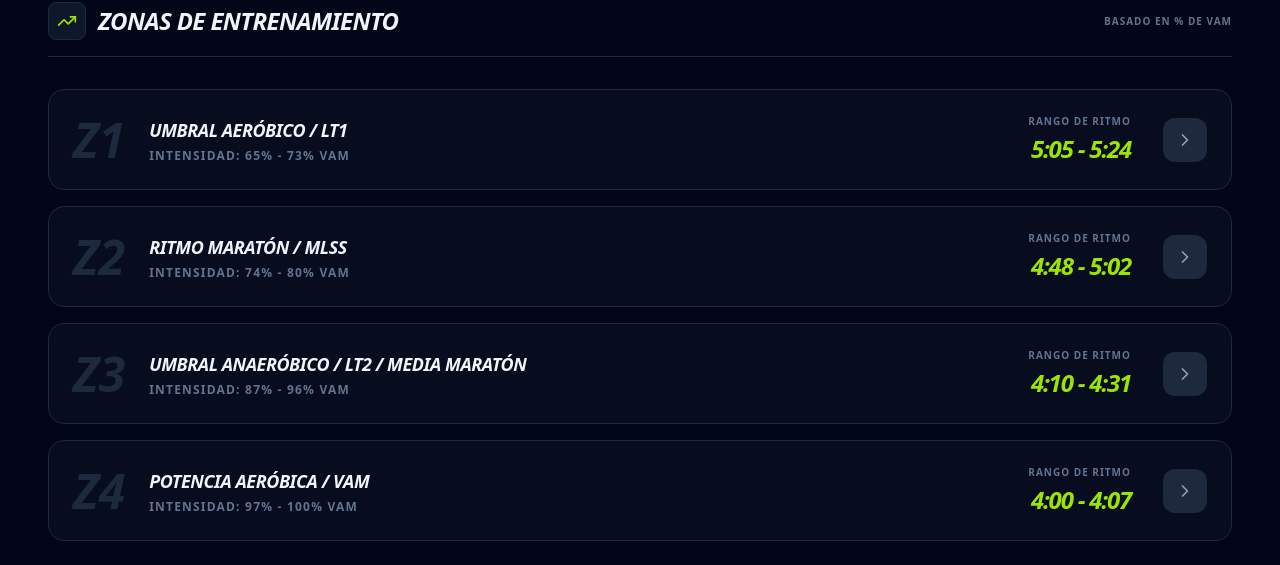
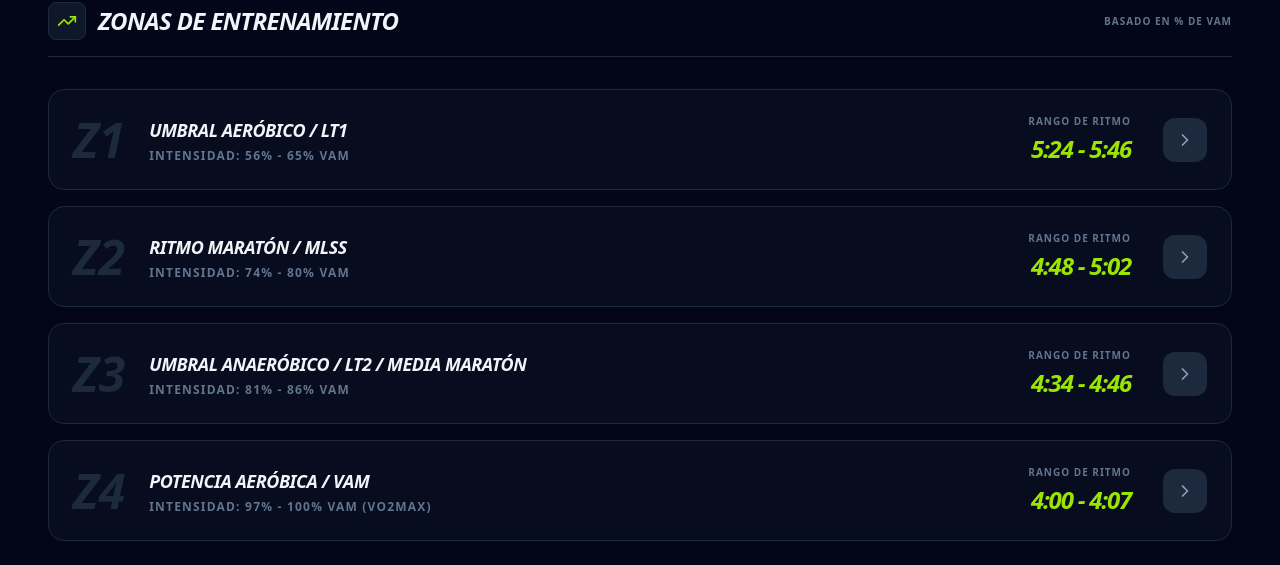
Before and after one commit to carlosfamara-rgb/Entrenandote, a React (Vite) app: page / in a window 1280 px wide. Shown: the part 1083-1648 px from the top of the page. Built offline with nearby package versions, Linux system fonts and the light colour scheme.

Commit message:
feat: Update training zones and display VO2MAX indicator
Adjusts the percentage ranges for Z1 and Z3 training zones to better align with common physiological definitions. Additionally, it adds a "(VO2MAX)" indicator to Zone 4 displays for clarity.

```diff
--- a/src/App.tsx
+++ b/src/App.tsx
@@ -92,7 +92,7 @@ export default function App() {
                 <tr>
                   <td style="border: 0.5pt solid #cccccc; padding: 8px; font-size: 14px; font-weight: bold; font-style: italic;">${zone.name}</td>
                   <td style="border: 0.5pt solid #cccccc; padding: 8px; font-size: 11px; font-weight: bold; text-transform: uppercase; color: #475569;">${zone.description}</td>
-                  <td style="border: 0.5pt solid #cccccc; padding: 8px; font-size: 10px; color: #64748b;">${zone.minPercent}% - ${zone.maxPercent}% VAM</td>
+                  <td style="border: 0.5pt solid #cccccc; padding: 8px; font-size: 10px; color: #64748b;">${zone.minPercent}% - ${zone.maxPercent}% VAM ${zone.name === 'Z4' ? '(VO2MAX)' : ''}</td>
                   <td style="border: 0.5pt solid #cccccc; padding: 8px; font-size: 14px; font-weight: bold; font-style: italic; text-align: right;">
                     ${formatPace(calculatePaceAtPercent(paceVAMSeconds, zone.maxPercent))} - ${formatPace(calculatePaceAtPercent(paceVAMSeconds, zone.minPercent))}
                   </td>
@@ -371,7 +371,7 @@ export default function App() {
                           {zone.description}
                         </h4>
                         <p className="text-xs font-bold text-slate-500 uppercase tracking-widest mt-1">
-                          Intensidad: {zone.minPercent}% - {zone.maxPercent}% VAM
+                          Intensidad: {zone.minPercent}% - {zone.maxPercent}% VAM {zone.name === 'Z4' ? '(VO2MAX)' : ''}
                         </p>
                       </div>
                     </div>
--- a/src/types.ts
+++ b/src/types.ts
@@ -13,9 +13,9 @@ export interface RacePrediction {
 }
 
 export const ZONES: TrainingZone[] = [
-  { name: 'Z1', description: 'Umbral Aeróbico / LT1', minPercent: 65, maxPercent: 73, color: 'text-emerald-500' },
+  { name: 'Z1', description: 'Umbral Aeróbico / LT1', minPercent: 56, maxPercent: 65, color: 'text-emerald-500' },
   { name: 'Z2', description: 'Ritmo Maratón / MLSS', minPercent: 74, maxPercent: 80, color: 'text-sky-500' },
-  { name: 'Z3', description: 'Umbral Anaeróbico / LT2 / Media Maratón', minPercent: 87, maxPercent: 96, color: 'text-amber-500' },
+  { name: 'Z3', description: 'Umbral Anaeróbico / LT2 / Media Maratón', minPercent: 81, maxPercent: 86, color: 'text-amber-500' },
   { name: 'Z4', description: 'Potencia Aeróbica / VAM', minPercent: 97, maxPercent: 100, color: 'text-rose-500' },
 ];
 
```
